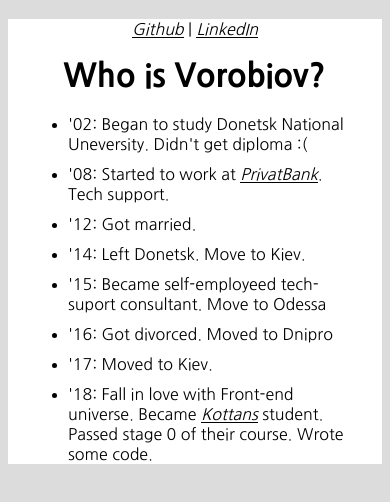
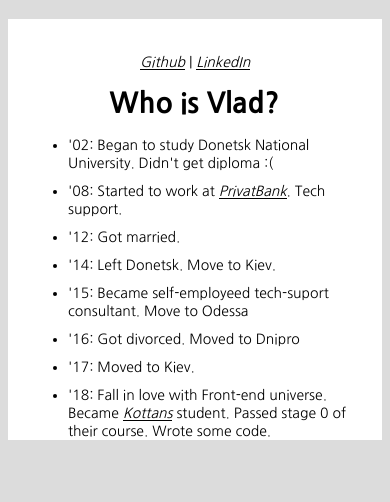
Before and after one commit to Oodmincheg/personal, a plain HTML site: page index.html in a window 390 px wide. Drawn offline with Linux system fonts and the light colour scheme.

Commit message:
add responsive back

```diff
--- a/index.css
+++ b/index.css
@@ -16,11 +16,12 @@ body {
 }
 
 main {
-  font-size: 16px;
+  font-size: 14px;
   width: 100%;
   height: 100%;
   margin-top: 5%;
 }
+
 a:visited,
 a:link {
   color: black;
@@ -31,6 +32,9 @@ a:link {
 li {
   /*list-style-type: none;*/
   margin: 10px 20px;
+}
+nav {
+  padding-top: 20px;
 }
 h1,
 nav {
@@ -44,11 +48,11 @@ aside {
 }
 @media only screen and (min-width: 660px) {
   body {
-    position: absolute;
+    /*position: absolute;*/
     top: 0;
     left: 32%;
-    overflow: hidden;
-    height: 100%;
+    /*overflow: hidden;*/
+    height: 80%;
     margin: auto;
     max-width: 1400px;
   }
@@ -64,7 +68,7 @@ aside {
   }
 
   main {
-    font-size: 16px;
+    font-size: 18px;
     width: 50%;
     max-height: 90vh;
     margin-top: 10%;
--- a/index.html
+++ b/index.html
@@ -24,12 +24,12 @@
             >
           </p>
         </nav>
-        <h1>Who is Vorobiov?</h1>
+        <h1>Who is Vlad?</h1>
       </header>
       <content>
         <ul>
           <li>
-            '02: Began to study Donetsk National Uneversity. Didn't get diploma
+            '02: Began to study Donetsk National University. Didn't get diploma
             :(
           </li>
           <li>
@@ -53,6 +53,5 @@
       </content>
     </main>
     <aside style="background-image: url(img/ava-less.jpg);"></aside>
-    <script src="index.js"></script>
   </body>
 </html>
```
